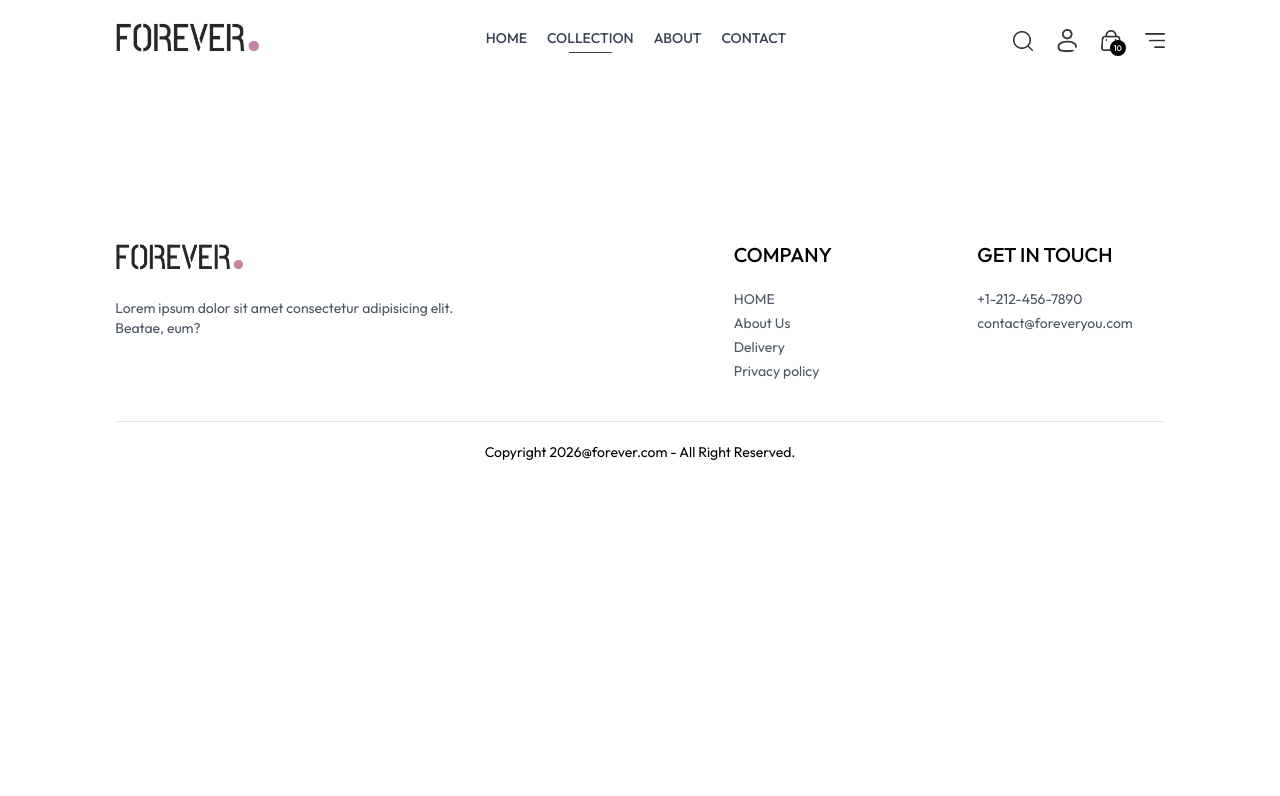
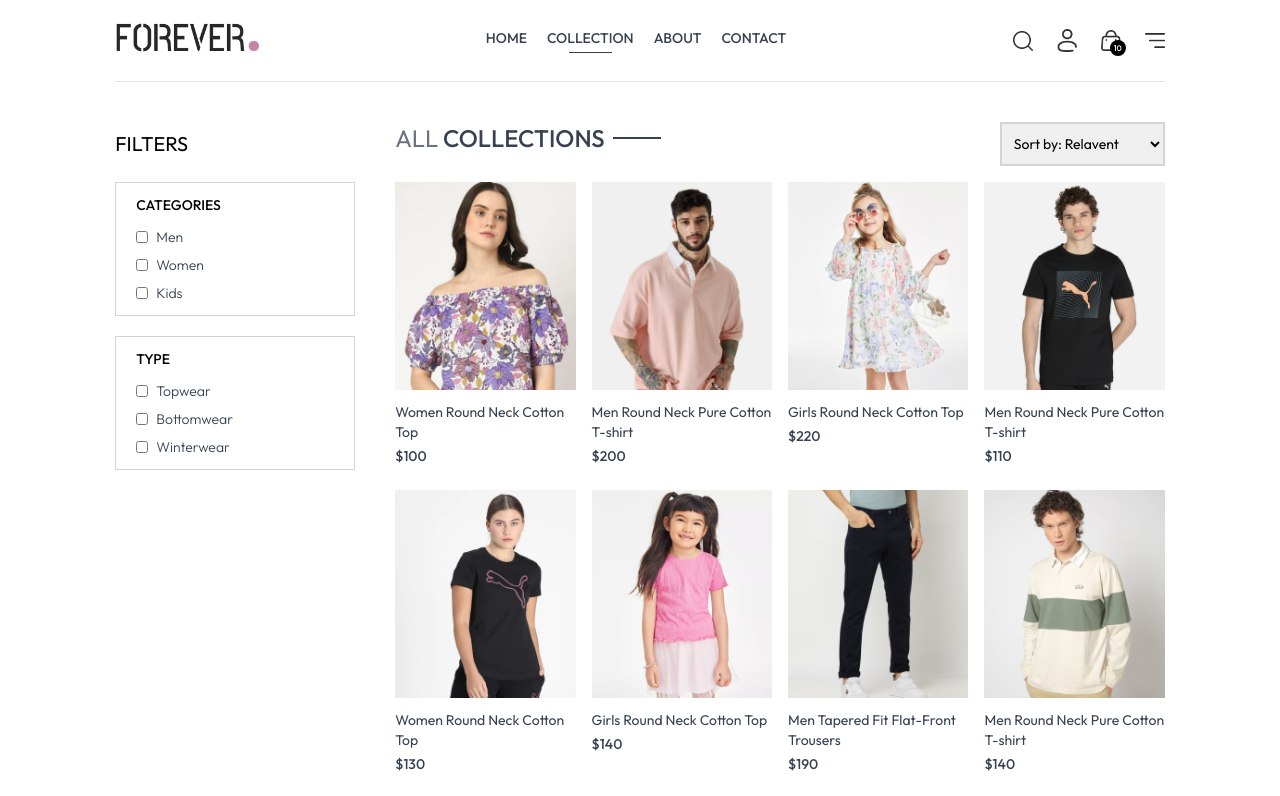
Before and after one commit to nikhilranjanchoubey/mern-ecommerce-website, a React (Vite) app in the folder frontend/: page /collection in a window 1280 px wide. Shown: the top 796 px of the page. Built offline with nearby package versions, Linux system fonts and the light colour scheme.

Commit message:
Collection page: filters & product grid

```diff
--- a/frontend/src/pages/Collection.jsx
+++ b/frontend/src/pages/Collection.jsx
@@ -1,8 +1,125 @@
-import React from 'react'
+import { useContext, useEffect, useState } from 'react'
+import { ShopContext } from '../context/ShopContext'
+import { assets } from '../assets/frontend_assets/assets';
+import Title from '../components/Title';
+import ProductItem from '../components/ProductItem';
 
 const Collection = () => {
+
+  const { products } = useContext(ShopContext);
+  const [showFilter,setShowFilter] = useState(false);
+  const [filterProducts,setFilterProducts] = useState([]);
+  const [category,setCategory] = useState([]);
+  const [subCategory,setSubCategory] = useState([]);
+
+  const toggleCategory = (e) => {
+
+    if (category.includes(e.target.value)) {
+      setCategory(prev=> prev.filter(item=> item!==e.target.value))
+    }
+    else{
+      setCategory(prev => [...prev,e.target.value])
+    }
+  }
+
+  const toggleSubCategory = (e) => {
+  if (subCategory.includes(e.target.value)) {
+    setSubCategory(prev =>
+      prev.filter(item => item !== e.target.value)
+    )
+  } else {
+    setSubCategory(prev => [...prev, e.target.value]);
+  }
+}
+
+  const applyFilter = () => {
+
+    let productsCopy = products.slice();
+
+    if(category.length > 0){
+      productsCopy = productsCopy.filter(item => category.includes(item.category));
+
+    }
+
+    if(subCategory.length > 0){
+      productsCopy = productsCopy.filter(item => subCategory.includes(item.subCategory))
+    }
+
+    setFilterProducts(productsCopy)
+
+  }
+
+    useEffect(()=>{
+     applyFilter();
+   } ,[category,subCategory])
+
   return (
-    <div></div>
+    <div className='flex flex-col sm:flex-row gap-1 sm:gap-10 pt-10 border-t'>
+
+    {/* Filter Options */}
+    <div className='min-w-60'>
+      <p onClick={()=>setShowFilter(!showFilter)} className='my-2 text-xl flex items-center cursor-pointer gap-2'>FILTERS
+        <img className={`h-3 sm:hidden ${showFilter ? 'rotate-90':''}`} src={assets.dropdown_icon} alt="" />
+      </p>
+      {/* Category Filter */}
+      <div className={`border border-gray-300 pl-5 py-3 mt-6 ${showFilter ? '' : 'hidden' } sm:block`}>
+        <p className='mb-3 text-sm font-medium'>CATEGORIES</p>
+        <div className='flex flex-col gap-2 text-sm font-light text-gray-700'>
+          <p className='flex gap-2'>
+            <input className='w-3' type="checkbox" value={'Men'} onChange={toggleCategory}/> Men
+          </p>
+          <p className='flex gap-2'>
+            <input className='w-3' type="checkbox" value={'Women'} onChange={toggleCategory}/> Women
+          </p>
+           <p className='flex gap-2'>
+            <input className='w-3' type="checkbox" value={'Kids'} onChange={toggleCategory}/> Kids
+          </p>
+        </div>
+      </div>
+      {/* SubCategory Filter */}
+      <div className={`border border-gray-300 pl-5 py-3 my-5 ${showFilter ? '' : 'hidden' } sm:block`}>
+        <p className='mb-3 text-sm font-medium'>TYPE</p>
+        <div className='flex flex-col gap-2 text-sm font-light text-gray-700'>
+          <p className='flex gap-2'>
+            <input className='w-3' type="checkbox" value={'Topwear'} onChange={toggleSubCategory}/> Topwear
+          </p>
+          <p className='flex gap-2'>
+            <input className='w-3' type="checkbox" value={'Bottomwear'} onChange={toggleSubCategory}/> Bottomwear
+          </p>
+           <p className='flex gap-2'>
+            <input className='w-3' type="checkbox" value={'Winterwear'} onChange={toggleSubCategory}/> Winterwear
+          </p>
+        </div>
+      </div>
+    </div>
+
+      {/* Right Side */}
+      <div className='flex-1'>
+        <div className='flex justify-between text-base sm:text-2xl mb-4'>
+          <Title text1={'ALL'} text2={'COLLECTIONS'}/>
+          {/* Product Sort */}
+          <select className='border-2 border-gray-300 text-sm px-2'>
+            <option value="relavent">Sort by: Relavent</option>
+            <option value="low-high">Sort by: Low to High</option>
+            <option value="high-low">Sort by: High to Low</option>
+          </select>
+
+        </div>
+
+        {/* Map Products */}
+        <div className='grid grid-cols-2 md:grid-cols lg:grid-cols-4 gap-4 gap-y-6'>
+          {
+            filterProducts.map((item,index)=>(
+              <ProductItem key={index} name={item.name} id={item._id} price={item.price} image={item.image}/>
+
+            ))
+          }
+        </div>
+
+      </div>
+
+
+    </div>
   )
 }
 
```
